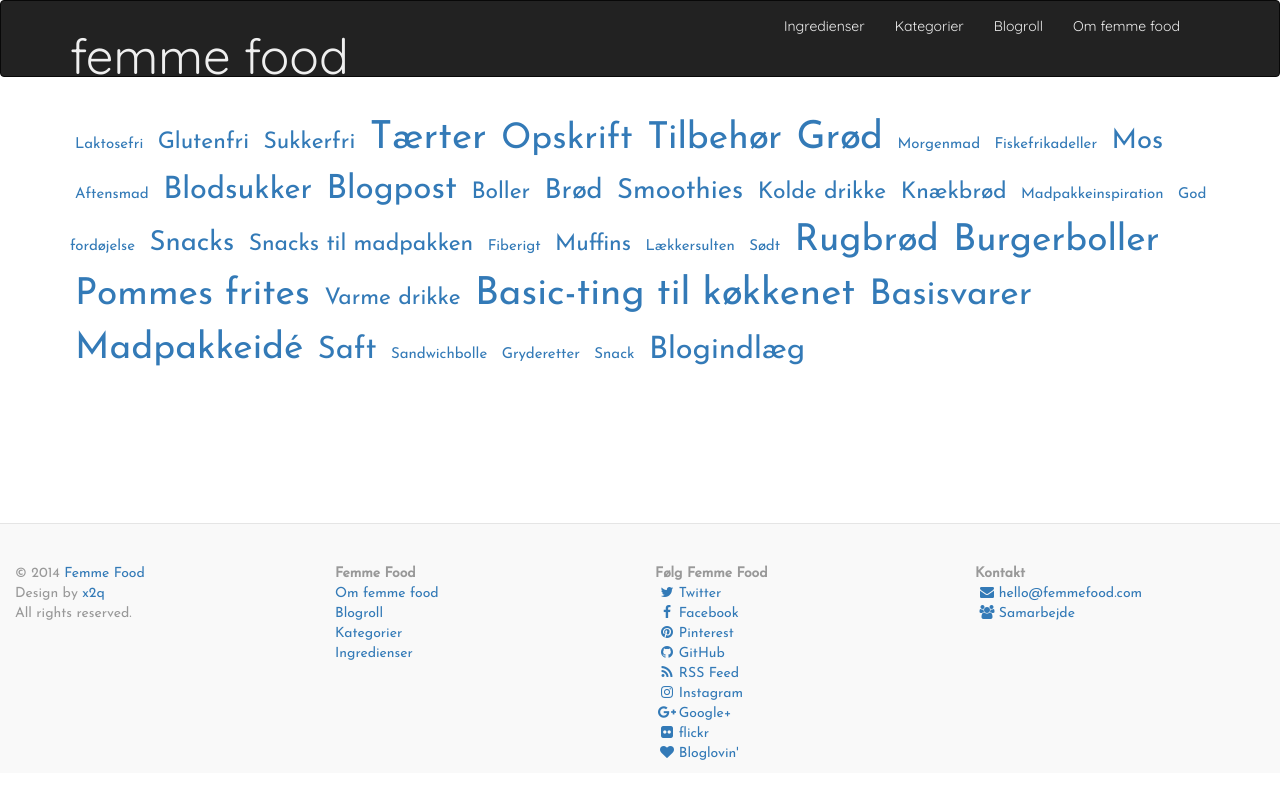
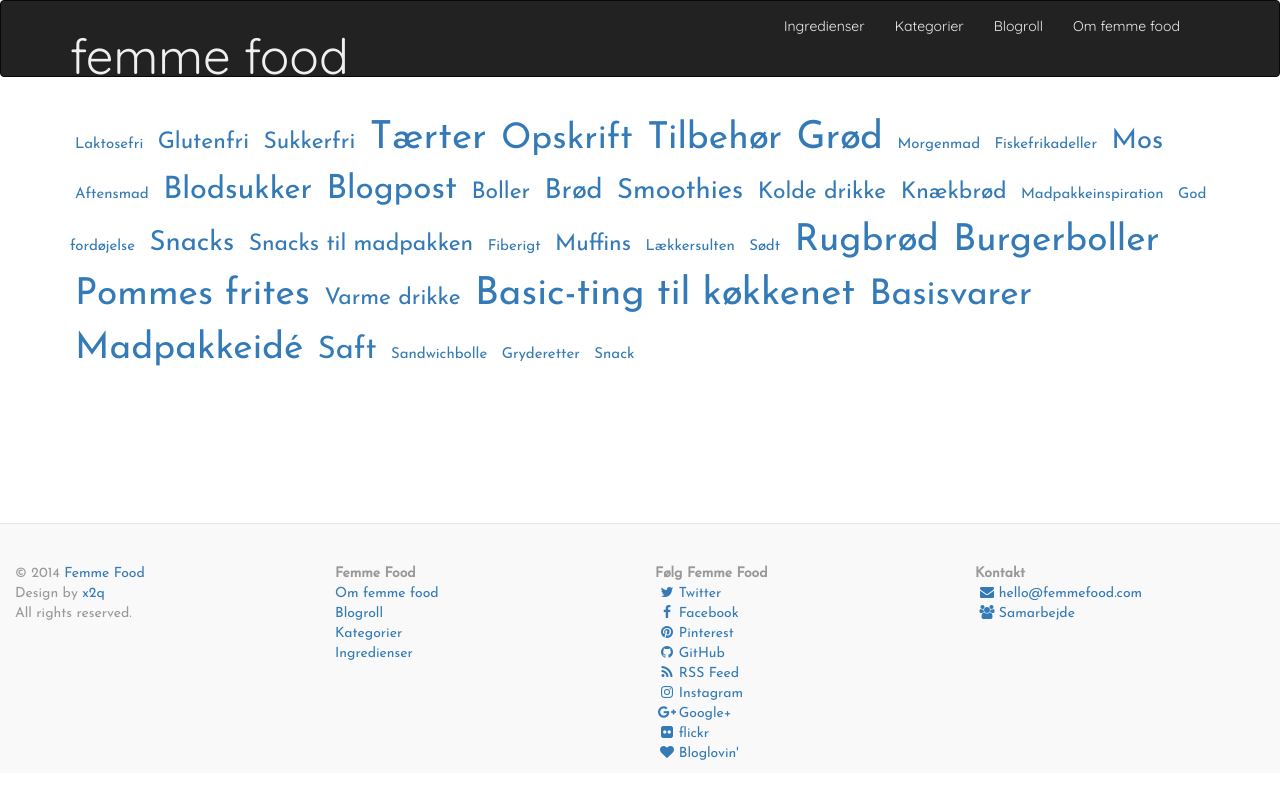
Before and after one commit to femmefood/femmefood.com, a Jekyll site: the page built from kategorier/index.html, in a window 1280 px wide. Shown: the top 799 px of the page. Built offline with Jekyll 4.4.1, drawn with Linux system fonts in a browser that asks for light colours; nearby versions of some CDN libraries; Markdown is read by kramdown in place of the engine named in the settings.

Commit message:
Added correction

```diff
--- a/_posts/2014-03-06-jubiiii.md
+++ b/_posts/2014-03-06-jubiiii.md
@@ -4,7 +4,7 @@
 image: https://farm8.staticflickr.com/7366/12976158285_8e1fc7204e_n.jpg
 date: 2014-03-06
 categories:
-- Blogindlæg
+- Blogpost
 
 ---
 
```
Also changed, not shown: _posts/2014-02-24-femme-food-nu-med-nyt-laekkert-look.md (+1 -1 lines).
